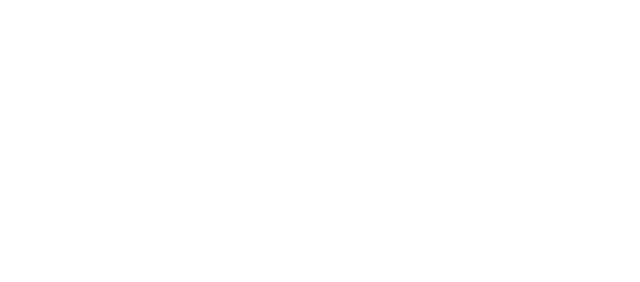
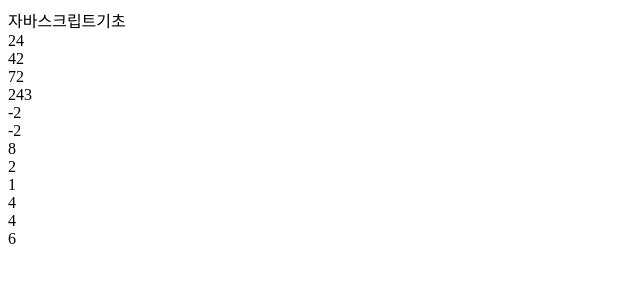
Before and after one commit to hyo0o0o/alwaysbasic1, a plain HTML site: page javascript/basic2/index.html in a window 1280 px wide. Shown: the whole page, without its empty margins (0-640 px from the left). Drawn offline with Linux system fonts and the light colour scheme.

Commit message:
Add files via upload

```diff
--- a/javascript/basic2/index.html
+++ b/javascript/basic2/index.html
@@ -16,6 +16,49 @@
         var 철수 = 10,
             영희 = "javaScript",
             명수 = true;
+
+        var 텍스트1="자바스크립트";
+        var 텍스트2="기초";
+        document.write(텍스트1+텍스트2) // +가 연결 연결자 역할
+
+        var 민수 ="2";
+        var 민숙 = 4;
+        var 말숙 = 3;
+        document.write("<br>")
+        document.write(민수+민숙)//"24"
+        document.write("<br>")
+        document.write(민숙+민수)//"42"
+        document.write("<br>")
+        document.write(민숙+말숙+민수)//"72"
+        document.write("<br>")
+        document.write(민수+민숙+말숙)//"243"
+        document.write("<br>")
+        document.write(민수-민숙)//-2
+        document.write("<br>")
+
+       // 문자화숫자는 +를 제외한 다른연산자에서는
+       // 숫자로 변환
+        document.write(민수-민숙 + "<br>")//-2
+        document.write(민수*민숙 + "<br>")//8
+        document.write(민숙 / 민수 + "<br>")//2 나누기(몫)
+
+        var 일동 = 5;
+        var 이동 = 2;
+        document.write(일동 % 이동 + "<br>")//1 나누기(나머지)
+
+
+        var 후치=3;
+        후치++;//하나더해짐 //후치 = 후치+1
+        document.write(후치+ "<br>")//4
+
+        var 전치=3;
+        ++전치;//4
+        document.write(전치+ "<br>")//4
+
+        var 오동=5;
+        오동 = 오동 +1;
+        document.write(오동)//6
+
     </script>
 </body>
 </html>
```
